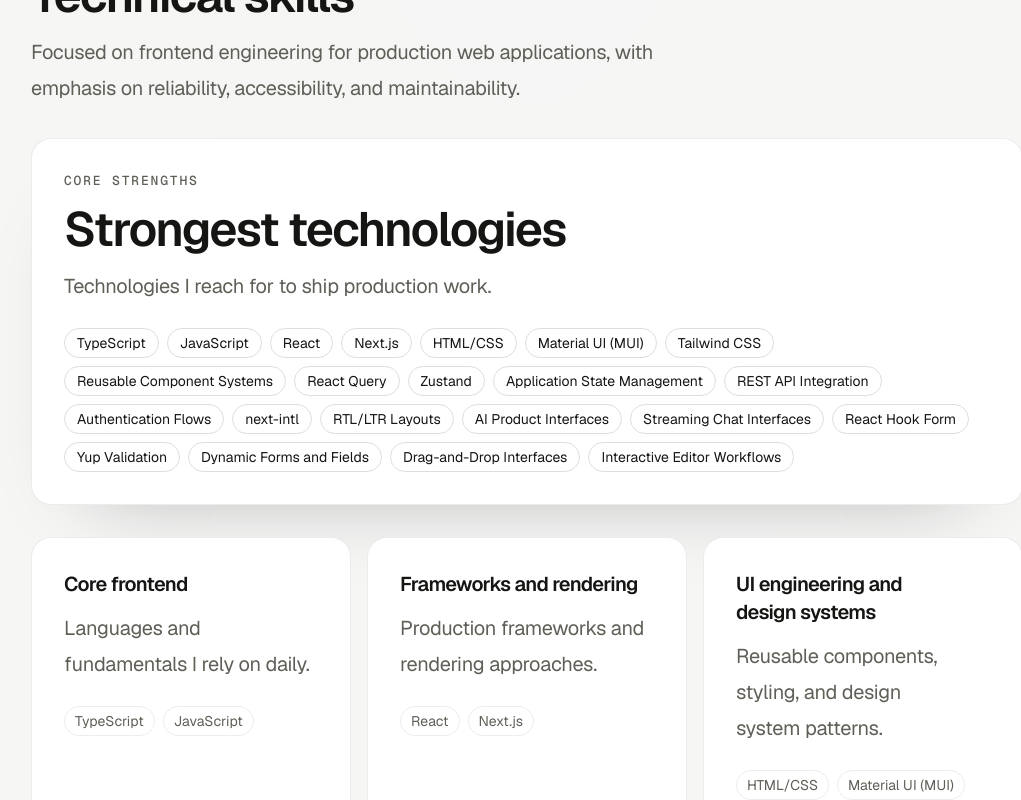
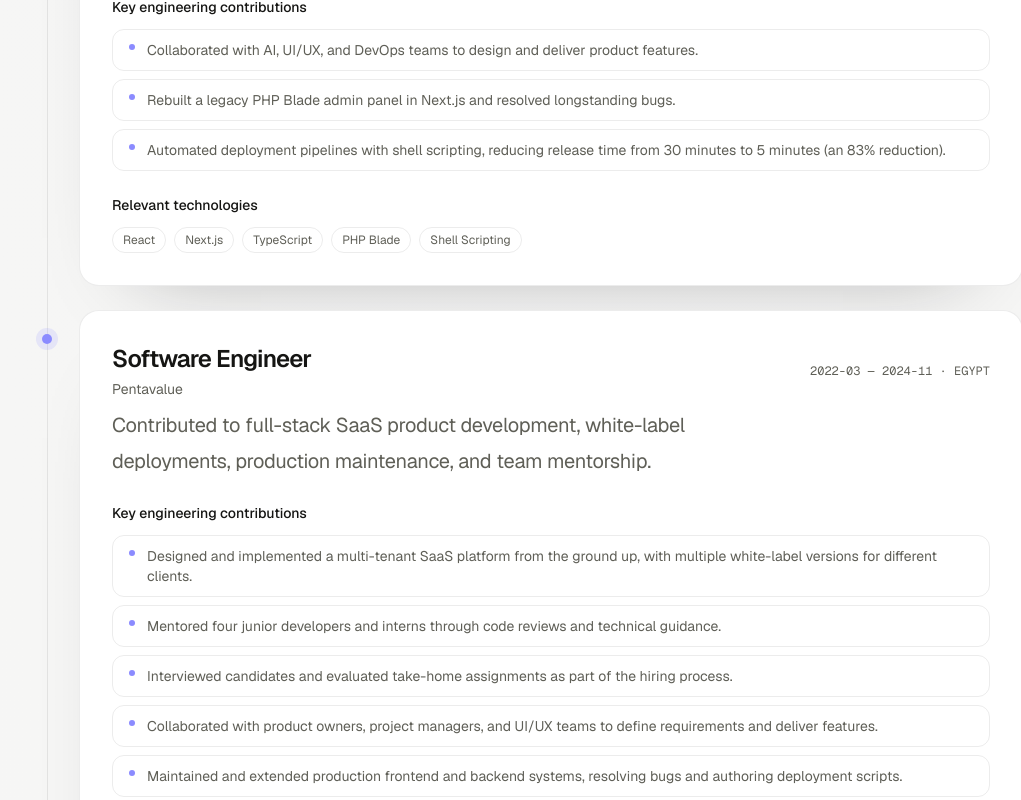
Before and after one commit to Mostafa-YMS/Portfolio, a Next.js app: page / in a window 1280 px wide. Shown: the part 3440-4240 px from the top of the page, without its empty margins (113-1134 px from the left). Built offline with nearby package versions, Linux system fonts and the light colour scheme; no server answers.

Commit message:
content: add verified employment history

```diff
--- a/src/content/experience.ts
+++ b/src/content/experience.ts
@@ -1,8 +1,63 @@
 import type { Experience } from "./types";
 
-/**
- * Add employment entries once the exact job title, employer, and dates
- * have been confirmed for public use. Project contributions are described
- * separately in projects.ts until those details are verified.
- */
-export const experiences: Experience[] = [];
+export const experiences: Experience[] = [
+  {
+    id: "exp-wakeb",
+    company: "Wakeb_data",
+    role: "Software Engineer",
+    startDate: "2024-11",
+    current: true,
+    location: "Cairo, Egypt",
+    summary:
+      "Build and modernize production web applications and AI-powered product interfaces, collaborating with cross-functional teams to deliver product features and improve engineering workflows.",
+    highlights: [
+      {
+        text: "Collaborated with AI, UI/UX, and DevOps teams to design and deliver product features.",
+        verified: true,
+      },
+      {
+        text: "Rebuilt a legacy PHP Blade admin panel in Next.js and resolved longstanding bugs.",
+        verified: true,
+      },
+      {
+        text: "Automated deployment pipelines with shell scripting, reducing release time from 30 minutes to 5 minutes (an 83% reduction).",
+        verified: true,
+      },
+    ],
+    technologies: ["React", "Next.js", "TypeScript", "PHP Blade", "Shell Scripting"],
+  },
+  {
+    id: "exp-pentavalue",
+    company: "Pentavalue",
+    role: "Software Engineer",
+    startDate: "2022-03",
+    endDate: "2024-11",
+    current: false,
+    location: "Egypt",
+    summary:
+      "Contributed to full-stack SaaS product development, white-label deployments, production maintenance, and team mentorship.",
+    highlights: [
+      {
+        text: "Designed and implemented a multi-tenant SaaS platform from the ground up, with multiple white-label versions for different clients.",
+        verified: true,
+      },
+      {
+        text: "Mentored four junior developers and interns through code reviews and technical guidance.",
+        verified: true,
+      },
+      {
+        text: "Interviewed candidates and evaluated take-home assignments as part of the hiring process.",
+        verified: true,
+      },
+      {
+        text: "Collaborated with product owners, project managers, and UI/UX teams to define requirements and deliver features.",
+        verified: true,
+      },
+      {
+        text: "Maintained and extended production frontend and backend systems, resolving bugs and authoring deployment scripts.",
+        verified: true,
+      },
+    ],
+    technologies: ["React", "Next.js", "Node.js", "TypeScript", "SaaS", "Shell Scripting"],
+  },
+];
```
